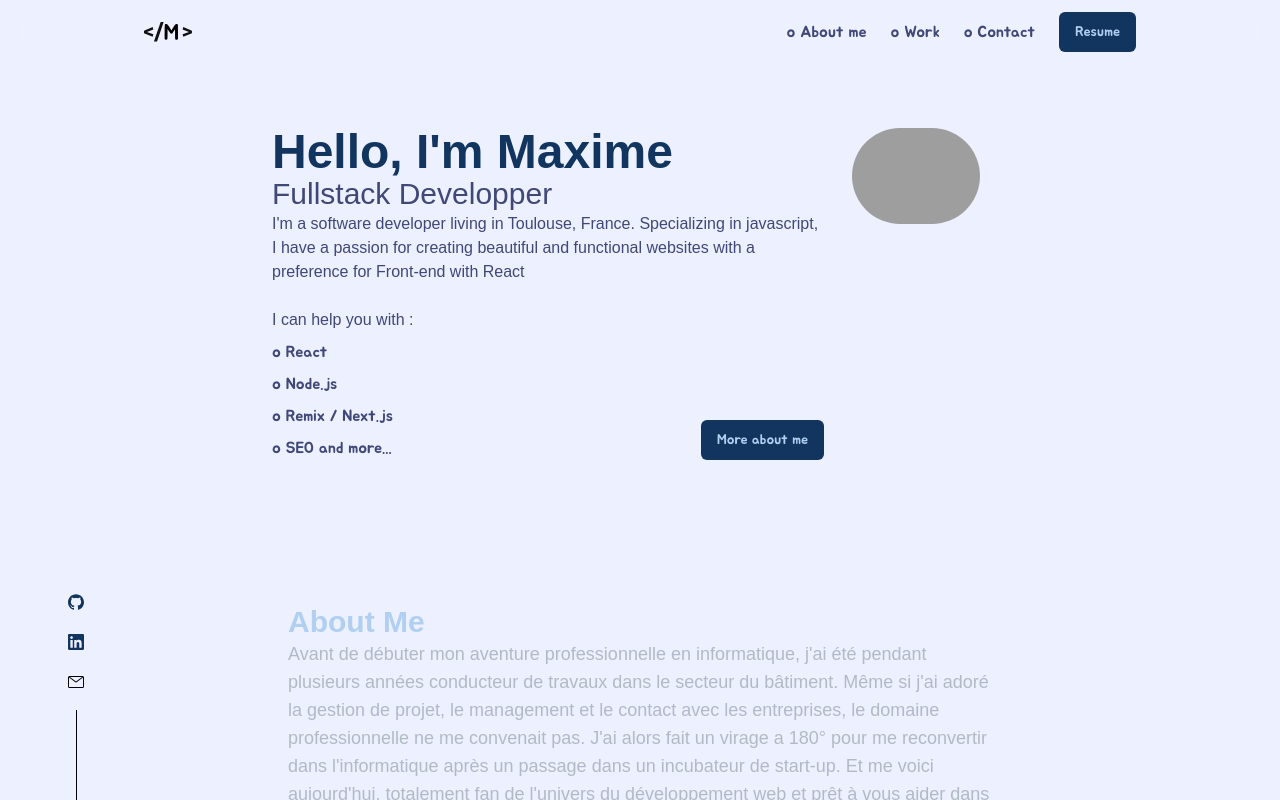
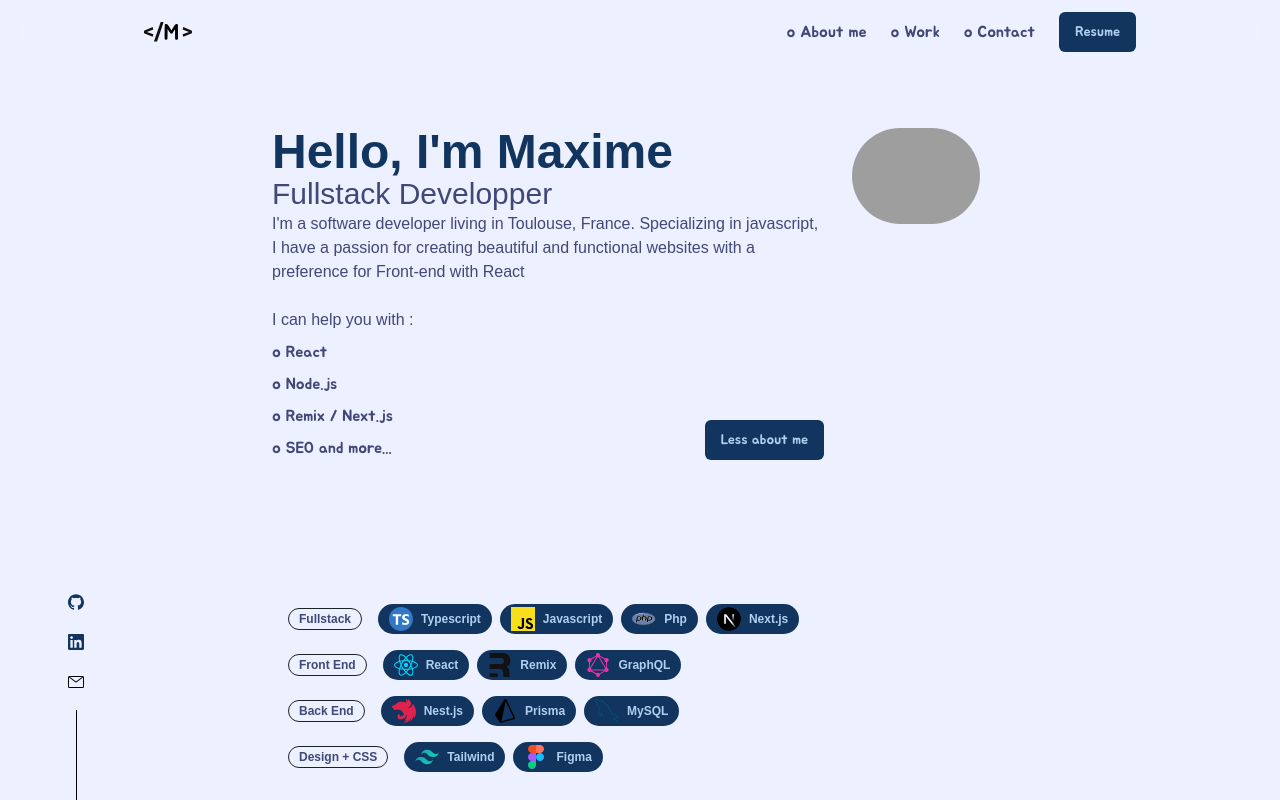
Before and after one commit to Milimaks/portfolio-max, a Next.js app: page / in a window 1280 px wide. Both pictures are taken after a click on the button "More about me". Shown: the top 800 px of the page. Built offline with nearby package versions, Linux system fonts and the light colour scheme; grey boxes are pictures that could not be loaded; a web font is replaced by a local one.

Commit message:
[ADD + UPD] - Refacto About me part + badge skills added + carousel

```diff
--- a/src/app/_components/AboutMe.tsx
+++ b/src/app/_components/AboutMe.tsx
@@ -1,25 +1,41 @@
+import Carousel from "./Carousel";
 import { Section } from "./Section";
+import { SkillsBackEnd } from "./Skills_BackEnd";
+import { SkillsDesign } from "./Skills_Design";
+import { SkillsFrontEnd } from "./Skills_FrontEnd";
+import { SkillsFullStack } from "./Skills_FullStack";
+import { Spacing } from "./Spacing";
 
 export const AboutMe = () => {
   return (
     <Section className="flex flex-col max-md:flex-col items-start gap-4 mt-32  max-w-3xl">
       <div>
-        <div>
-          <h2 className="text-3xl font-bold text-primary-foreground">
+        <div className="flex flex-col gap-4">
+          <SkillsFullStack />
+          <SkillsFrontEnd />
+          <SkillsBackEnd />
+          <SkillsDesign />
+        </div>
+        <Spacing size="md" />
+        <div className="flex flex-col gap-4">
+          <h2 className="scroll-m-20  pb-2 text-3xl font-semibold tracking-tight first:mt-0 ">
             About Me
           </h2>
-          <p className="text-lg text-muted-foreground">
-            Avant de débuter mon aventure professionnelle en informatique, j'ai
-            été pendant plusieurs années conducteur de travaux dans le secteur
-            du bâtiment. Même si j'ai adoré la gestion de projet, le management
-            et le contact avec les entreprises, le domaine professionnelle ne me
-            convenait pas. J'ai alors fait un virage a 180° pour me reconvertir
-            dans l'informatique après un passage dans un incubateur de start-up.
-            Et me voici aujourd'hui, totalement fan de l'univers du
-            développement web et prêt à vous aider dans vos projets avec en plus
-            de ça, une vraie expertise dans la gestion de projet et le travail
-            en équipe !
-          </p>
+          <div className="flex gap-2">
+            <p className="text-lg text-muted-foreground basis-1/2">
+              Avant de débuter mon aventure professionnelle en informatique,
+              j'ai été pendant plusieurs années conducteur de travaux dans le
+              secteur du bâtiment. Même si j'ai adoré la gestion de projet, le
+              management et le contact avec les entreprises, le domaine
+              professionnelle ne me convenait pas. J'ai alors fait un virage a
+              180° pour me reconvertir dans l'informatique après un passage dans
+              un incubateur de start-up. Et me voici aujourd'hui, totalement fan
+              de l'univers du développement web et prêt à vous aider dans vos
+              projets avec en plus de ça, une vraie expertise dans la gestion de
+              projet et le travail en équipe !
+            </p>
+            <Carousel />
+          </div>
         </div>
       </div>
     </Section>
--- /dev/null
+++ b/src/app/_components/Carousel.tsx
@@ -0,0 +1,75 @@
+"use client";
+
+import React, { useState } from "react";
+import { ChevronLeft, ChevronRight } from "lucide-react";
+import { Section } from "./Section";
+
+const images = [
+  "https://images.unsplash.com/photo-1682687220742-aba13b6e50ba?w=500&h=500&fit=crop",
+  "https://ix-marketing.imgix.net/genfill.png?auto=format,compress&w=1946",
+  "https://images.unsplash.com/photo-1682687220063-4742bd7fd538?w=500&h=500&fit=crop",
+  "https://images.unsplash.com/photo-1682687220742-aba13b6e50ba?w=500&h=500&fit=crop",
+  "https://ix-marketing.imgix.net/genfill.png?auto=format,compress&w=1946",
+  "https://images.unsplash.com/photo-1682687220063-4742bd7fd538?w=500&h=500&fit=crop",
+];
+
+export default function Carousel() {
+  const [currentIndex, setCurrentIndex] = useState(0);
+
+  const goToPrevious = () => {
+    setCurrentIndex((prevIndex) =>
+      prevIndex === 0 ? images.length - 1 : prevIndex - 1
+    );
+  };
+
+  const goToNext = () => {
+    setCurrentIndex((prevIndex) =>
+      prevIndex === images.length - 1 ? 0 : prevIndex + 1
+    );
+  };
+
+  return (
+    <div className="relative w-[250px] h-[250px] mx-auto ">
+      {images.map((image, index) => {
+        const offset = index - currentIndex;
+        const isVisible = Math.abs(offset) <= 1;
+
+        return (
+          isVisible && (
+            <div
+              key={image}
+              className="absolute w-full h-full transition-all duration-500 ease-out"
+              style={{
+                transform: `translateX(${offset * 30}%) rotate(${
+                  offset * 5
+                }deg)`,
+                zIndex: offset === 0 ? 10 : 5,
+                opacity: 1 - Math.abs(offset) * 0.5,
+              }}
+            >
+              <img
+                src={image}
+                alt={`Slide ${index + 1}`}
+                className="w-full h-full object-cover rounded-2xl shadow-xl"
+              />
+            </div>
+          )
+        );
+      })}
+
+      <button
+        onClick={goToPrevious}
+        className="absolute left-[-50px] top-1/2 transform -translate-y-1/2 bg-white p-2 rounded-full shadow-lg z-20 hover:bg-gray-100 transition-colors"
+      >
+        <ChevronLeft className="w-6 h-6" />
+      </button>
+
+      <button
+        onClick={goToNext}
+        className="absolute right-[-50px] top-1/2 transform -translate-y-1/2 bg-white p-2 rounded-full shadow-lg z-20 hover:bg-gray-100 transition-colors"
+      >
+        <ChevronRight className="w-6 h-6" />
+      </button>
+    </div>
+  );
+}
--- a/src/app/_components/Hero.tsx
+++ b/src/app/_components/Hero.tsx
@@ -19,7 +19,7 @@ export const Hero = () => {
   };
 
   const handleButtonClick = () => {
-    setIsCollapsibleOpen(true);
+    setIsCollapsibleOpen(!isCollapsibleOpen);
   };
 
   return (
@@ -55,7 +55,7 @@ export const Hero = () => {
                 onClick={handleButtonClick}
                 className="absolute right-0 bottom-0 transition ease-in-out duration-300 hover:shadow-[0px_6px_0px_0px_black] hover:-translate-y-2 "
               >
-                More about me
+                {isCollapsibleOpen ? "Less about me" : "More about me"}
               </Button>
             </li>
           </ul>
--- /dev/null
+++ b/src/app/_components/Skills_BackEnd.tsx
@@ -0,0 +1,36 @@
+import { Badge } from "@/components/ui/badge";
+import { ReactIcon } from "./icons/ReactIcon";
+import { NextIcon } from "./icons/NextIcon";
+import { NestIcon } from "./icons/NestIcon";
+import { PrismaIcon } from "./icons/PrismaIcon";
+import { MySQLIcon } from "./icons/MySQLIcon";
+
+export const SkillsBackEnd = () => {
+  return (
+    <div className="flex items-center gap-4">
+      <Badge variant="outline" className="min-w-fit">
+        Back End
+      </Badge>
+      <ul className="flex flex-wrap gap-2">
+        <li>
+          <Badge variant="default" className="flex gap-2 w-fit">
+            <NestIcon size={24} />
+            <p>Nest.js</p>
+          </Badge>
+        </li>
+        <li>
+          <Badge variant="default" className="flex gap-2 w-fit">
+            <PrismaIcon size={24} />
+            <p>Prisma</p>
+          </Badge>
+        </li>
+        <li>
+          <Badge variant="default" className="flex gap-2 w-fit">
+            <MySQLIcon size={24} />
+            <p>MySQL</p>
+          </Badge>
+        </li>
+      </ul>
+    </div>
+  );
+};
--- /dev/null
+++ b/src/app/_components/Skills_Design.tsx
@@ -0,0 +1,28 @@
+import { Badge } from "@/components/ui/badge";
+import { ReactIcon } from "./icons/ReactIcon";
+import { TailwindIcon } from "./icons/TailwindIcon";
+import { FigmaIcon } from "./icons/FigmaIcon";
+
+export const SkillsDesign = () => {
+  return (
+    <div className="flex items-center gap-4">
+      <Badge variant="outline" className="min-w-fit">
+        Design + CSS
+      </Badge>
+      <ul className="flex flex-wrap gap-2">
+        <li>
+          <Badge variant="default" className="flex gap-2 w-fit">
+            <TailwindIcon size={24} />
+            <p>Tailwind</p>
+          </Badge>
+        </li>
+        <li>
+          <Badge variant="default" className="flex gap-2 w-fit">
+            <FigmaIcon size={24} />
+            <p>Figma</p>
+          </Badge>
+        </li>
+      </ul>
+    </div>
+  );
+};
--- /dev/null
+++ b/src/app/_components/Skills_FrontEnd.tsx
@@ -0,0 +1,38 @@
+import { Badge } from "@/components/ui/badge";
+import { JavascriptIcon } from "./icons/JavascriptIcon";
+import { NextIcon } from "./icons/NextIcon";
+import { ReactIcon } from "./icons/ReactIcon";
+import { RemixIcon } from "./icons/RemixIcon";
+import { TailwindIcon } from "./icons/TailwindIcon";
+import { TypescriptIcon } from "./icons/TypescriptIcon";
+import { GraphQLIcon } from "./icons/GraphQLIcon";
+
+export const SkillsFrontEnd = () => {
+  return (
+    <div className="flex items-center gap-4">
+      <Badge variant="outline" className="min-w-fit flex-3">
+        Front End
+      </Badge>
+      <ul className="flex flex-wrap gap-2">
+        <li>
+          <Badge variant="default" className="flex gap-2 w-fit">
+            <ReactIcon size={24} />
+            <p>React</p>
+          </Badge>
+        </li>
+        <li>
+          <Badge variant="default" className="flex gap-2 w-fit">
+            <RemixIcon size={24} />
+            <p>Remix</p>
+          </Badge>
+        </li>{" "}
+        <li>
+          <Badge variant="default" className="flex gap-2 w-fit">
+            <GraphQLIcon size={24} />
+            <p>GraphQL</p>
+          </Badge>
+        </li>
+      </ul>
+    </div>
+  );
+};
--- /dev/null
+++ b/src/app/_components/Skills_FullStack.tsx
@@ -0,0 +1,43 @@
+import { Badge } from "@/components/ui/badge";
+import { ReactIcon } from "./icons/ReactIcon";
+import { JavascriptIcon } from "./icons/JavascriptIcon";
+import { TypescriptIcon } from "./icons/TypescriptIcon";
+import { PhpIcon } from "./icons/PhpIcon";
+import { DrupalIcon } from "./icons/DrupalIcon";
+import { NextIcon } from "./icons/NextIcon";
+
+export const SkillsFullStack = () => {
+  return (
+    <div className="flex items-center gap-4">
+      <Badge variant="outline" className="min-w-fit">
+        Fullstack
+      </Badge>
+      <ul className="flex flex-wrap gap-2">
+        <li>
+          <Badge variant="default" className="flex gap-2 w-fit">
+            <TypescriptIcon size={24} />
+            <p>Typescript</p>
+          </Badge>
+        </li>
+        <li>
+          <Badge variant="default" className="flex gap-2 w-fit">
+            <JavascriptIcon size={24} />
+            <p>Javascript</p>
+          </Badge>
+        </li>
+        <li>
+          <Badge variant="default" className="flex gap-2 w-fit">
+            <PhpIcon size={24} />
+            <p>Php</p>
+          </Badge>
+        </li>
+        <li>
+          <Badge variant="default" className="flex gap-2 w-fit">
+            <NextIcon size={24} />
+            <p>Next.js</p>
+          </Badge>
+        </li>
+      </ul>
+    </div>
+  );
+};
```
